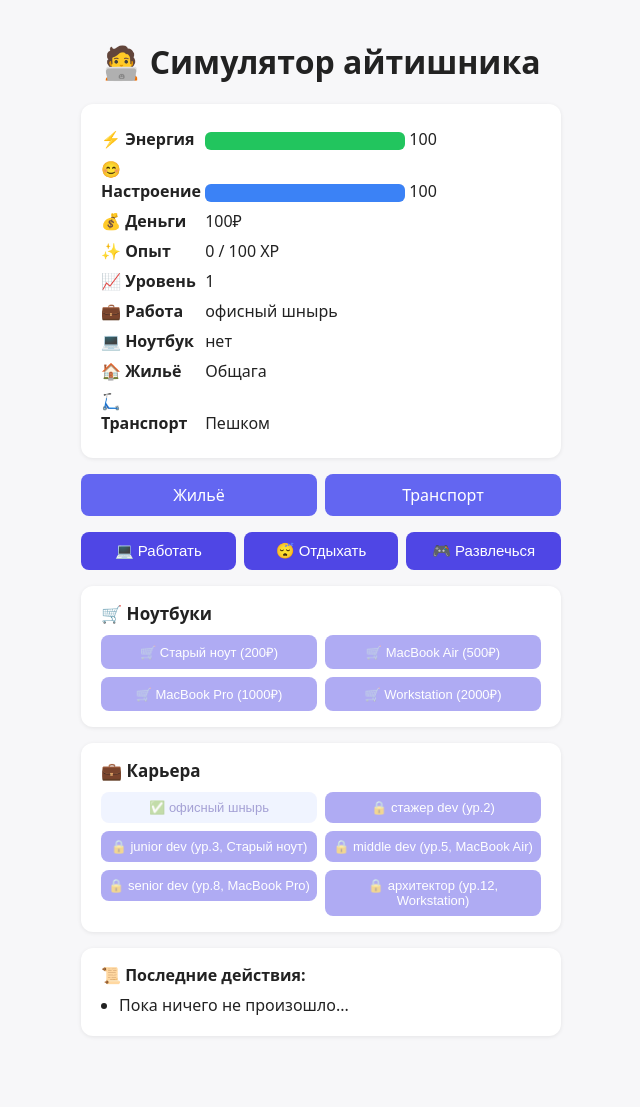
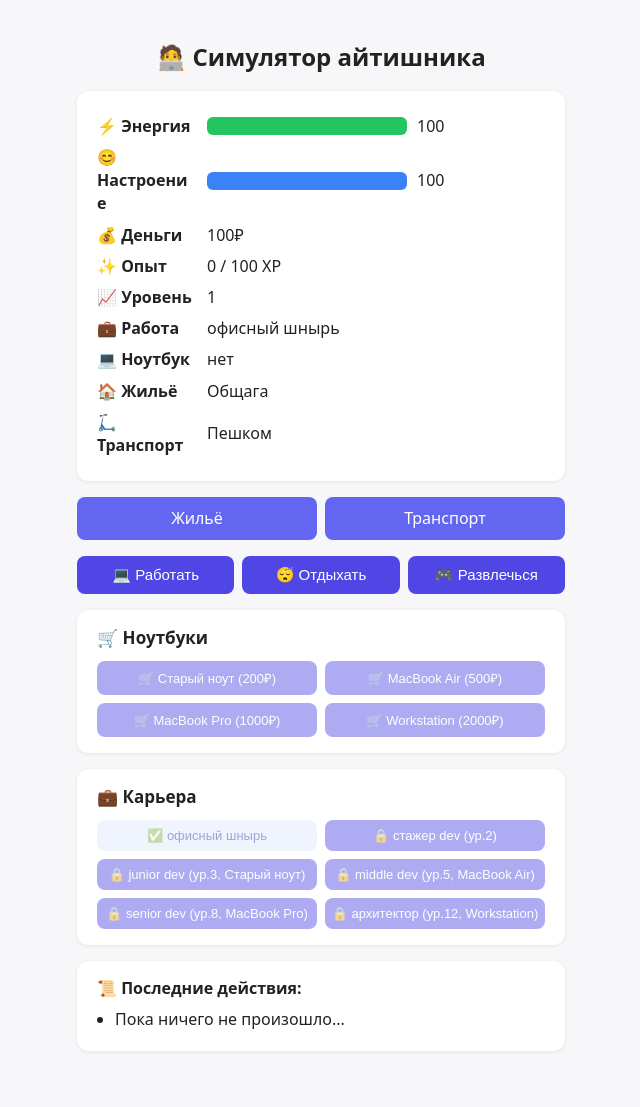
Before and after one commit to Blazhenkov-M/it-life-sim, a FastAPI app: page / in a window 1280 px wide. Shown: the whole page, without its empty margins (319-959 px from the left). Before the commit the page ends 1015 px from the top, so only its background shows below. Run offline with FastAPI, Linux system fonts and the light colour scheme.

Commit message:
фикс под вертикальный экран

```diff
--- a/templates/index.html
+++ b/templates/index.html
@@ -2,24 +2,66 @@
 <html lang="ru">
 <head>
 <meta charset="utf-8">
-<meta name="viewport" content="width=device-width, initial-scale=1">
+<meta name="viewport" content="width=device-width, initial-scale=1, viewport-fit=cover">
 <title>Симулятор айтишника</title>
 <style>
-  body { font-family: system-ui, sans-serif; max-width: 480px; margin: 40px auto; padding: 0 16px; background: #f7f7f9; color: #222; }
+  *, *::before, *::after { box-sizing: border-box; }
+  html { -webkit-text-size-adjust: 100%; height: 100%; }
+  body {
+    font-family: system-ui, -apple-system, "Segoe UI", Roboto, "Helvetica Neue", Arial, sans-serif;
+    font-size: 16px;
+    line-height: 1.45;
+    max-width: min(480px, 100%);
+    margin: 0 auto;
+    padding: max(24px, env(safe-area-inset-top, 0px)) max(16px, env(safe-area-inset-right, 0px)) max(24px, env(safe-area-inset-bottom, 0px)) max(16px, env(safe-area-inset-left, 0px));
+    min-height: 100dvh;
+    min-height: 100vh;
+    background: #f7f7f9;
+    color: #222;
+    overflow-x: hidden;
+    -webkit-tap-highlight-color: rgba(79, 70, 229, 0.12);
+  }
+  @media (min-width: 900px) {
+    body {
+      max-width: 520px;
+      padding-top: max(40px, env(safe-area-inset-top, 0px));
+      padding-bottom: max(40px, env(safe-area-inset-bottom, 0px));
+    }
+  }
   body.modal-open { overflow: hidden; }
-  h1 { text-align: center; }
-  .card { background: #fff; padding: 16px 20px; border-radius: 12px; box-shadow: 0 1px 4px rgba(0,0,0,.08); margin-bottom: 16px; }
-  .stat { margin: 8px 0; }
-  .label { display: inline-block; width: 100px; font-weight: 600; }
-  .bar-bg { background: #eee; border-radius: 6px; height: 18px; width: 200px; display: inline-block; vertical-align: middle; }
+  h1 { text-align: center; font-size: clamp(1.1rem, 4vw, 1.5rem); margin-top: 0; }
+  .card { background: #fff; padding: 16px 20px; border-radius: 12px; box-shadow: 0 1px 4px rgba(0,0,0,.08); margin-bottom: 16px; max-width: 100%; }
+  .stat {
+    margin: 8px 0;
+    display: flex;
+    flex-wrap: wrap;
+    align-items: center;
+    gap: 6px 10px;
+    overflow-wrap: anywhere;
+  }
+  .label { display: inline-block; width: 100px; flex: 0 0 auto; font-weight: 600; }
+  .bar-bg {
+    background: #eee;
+    border-radius: 6px;
+    height: 18px;
+    flex: 1 1 120px;
+    min-width: 72px;
+    max-width: 200px;
+    display: inline-block;
+    vertical-align: middle;
+  }
   .bar-fill { height: 100%; border-radius: 6px; }
   .actions { display: flex; gap: 8px; margin-bottom: 16px; }
   .actions form { flex: 1; }
-  button { width: 100%; padding: 10px; font-size: 15px; border: none; border-radius: 8px; cursor: pointer; background: #4f46e5; color: #fff; }
+  button { width: 100%; padding: 10px 12px; font-size: 15px; border: none; border-radius: 8px; cursor: pointer; background: #4f46e5; color: #fff; touch-action: manipulation; }
   button:hover:not(:disabled) { background: #4338ca; }
   button:disabled { opacity: .45; cursor: not-allowed; }
-  .nav-btn { flex: 1; display: block; width: 100%; padding: 10px; font-size: 15px; border-radius: 8px; text-align: center; background: #6366f1; color: #fff; font: inherit; cursor: pointer; border: none; }
+  button:focus-visible, .nav-btn:focus-visible, .modal-close:focus-visible { outline: 2px solid #6366f1; outline-offset: 2px; }
+  .nav-btn { flex: 1; display: block; width: 100%; padding: 10px 12px; font-size: 15px; border-radius: 8px; text-align: center; background: #6366f1; color: #fff; font: inherit; cursor: pointer; border: none; touch-action: manipulation; }
   .nav-btn:hover { background: #4f46e5; }
+  @media (hover: none) and (pointer: coarse) {
+    button:not(:disabled):active, .nav-btn:active { filter: brightness(0.95); }
+  }
   .card h2 { margin: 0 0 10px; font-size: 17px; }
   .grid { display: grid; grid-template-columns: 1fr 1fr; gap: 8px; }
   .grid form button { font-size: 13px; padding: 8px 6px; }
@@ -30,9 +72,18 @@
   .current { background: #e0e7ff; color: #3730a3; cursor: default; }
   .current:hover { background: #e0e7ff; }
   .log ul { padding-left: 18px; margin: 8px 0 0; }
-  .log li { margin: 4px 0; }
+  .log li { margin: 4px 0; overflow-wrap: anywhere; word-break: break-word; }
   #bg-audio { display: none; }
-  #music-unlock { position: fixed; bottom: 16px; right: 16px; z-index: 300; width: auto; padding: 8px 14px; font-size: 14px; }
+  #music-unlock {
+    position: fixed;
+    bottom: max(16px, env(safe-area-inset-bottom, 0px));
+    right: max(16px, env(safe-area-inset-right, 0px));
+    z-index: 300;
+    width: auto;
+    max-width: calc(100vw - 32px);
+    padding: 8px 14px;
+    font-size: 14px;
+  }
 
   .modal-label-wide .label { width: 120px; }
 
@@ -43,7 +94,7 @@
     z-index: 200;
     align-items: center;
     justify-content: center;
-    padding: 16px;
+    padding: max(12px, env(safe-area-inset-top, 0px)) max(12px, env(safe-area-inset-right, 0px)) max(12px, env(safe-area-inset-bottom, 0px)) max(12px, env(safe-area-inset-left, 0px));
     background: rgba(15, 23, 42, 0.45);
     box-sizing: border-box;
   }
@@ -53,10 +104,11 @@
     border-radius: 14px;
     max-width: 480px;
     width: 100%;
-    max-height: min(90vh, 900px);
+    max-height: min(90dvh, 900px);
     overflow: auto;
     padding: 16px 18px 20px;
     box-shadow: 0 20px 50px rgba(0,0,0,.2);
+    -webkit-overflow-scrolling: touch;
   }
   .modal-head {
     display: flex;
@@ -84,6 +136,19 @@
     cursor: pointer;
   }
   .modal-close:hover { background: #d1d5db; }
+
+  @media (hover: none) and (pointer: coarse) {
+    button, .nav-btn { min-height: 44px; padding-top: 12px; padding-bottom: 12px; }
+    .grid form button { min-height: 44px; padding: 10px 8px; font-size: 14px; }
+    .modal-close { width: 44px; height: 44px; }
+    body { padding-bottom: max(88px, env(safe-area-inset-bottom, 0px) + 56px); }
+  }
+  @media (hover: hover) and (pointer: fine) {
+    button:not(:disabled):active, .nav-btn:active { transform: scale(0.98); }
+  }
+  @media (prefers-reduced-motion: reduce) {
+    button:not(:disabled):active, .nav-btn:active { transform: none; filter: none; }
+  }
 </style>
 </head>
 <body>
```
